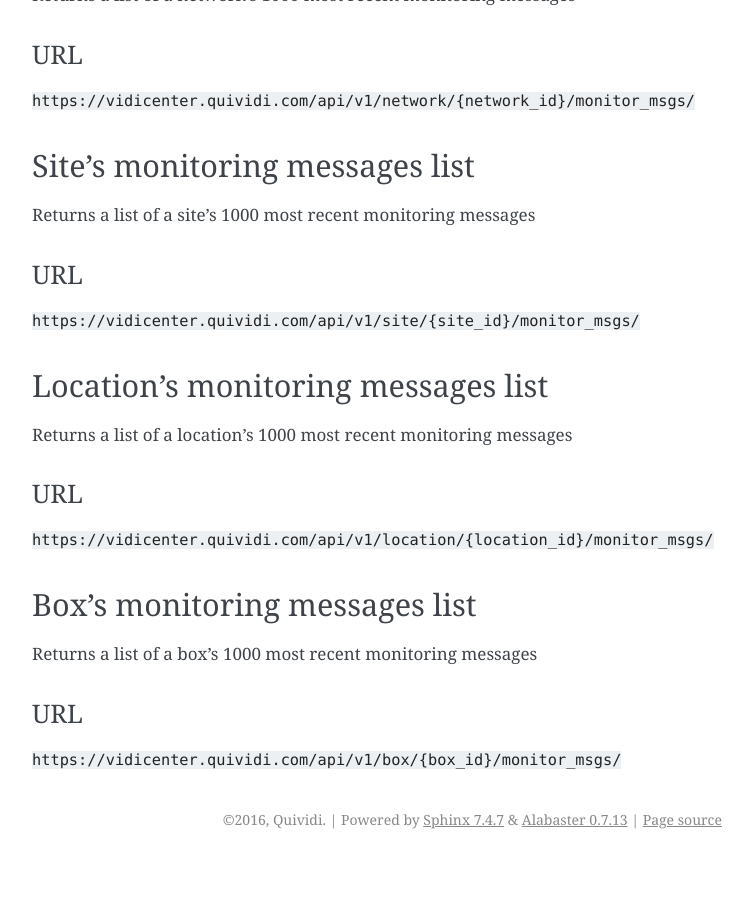
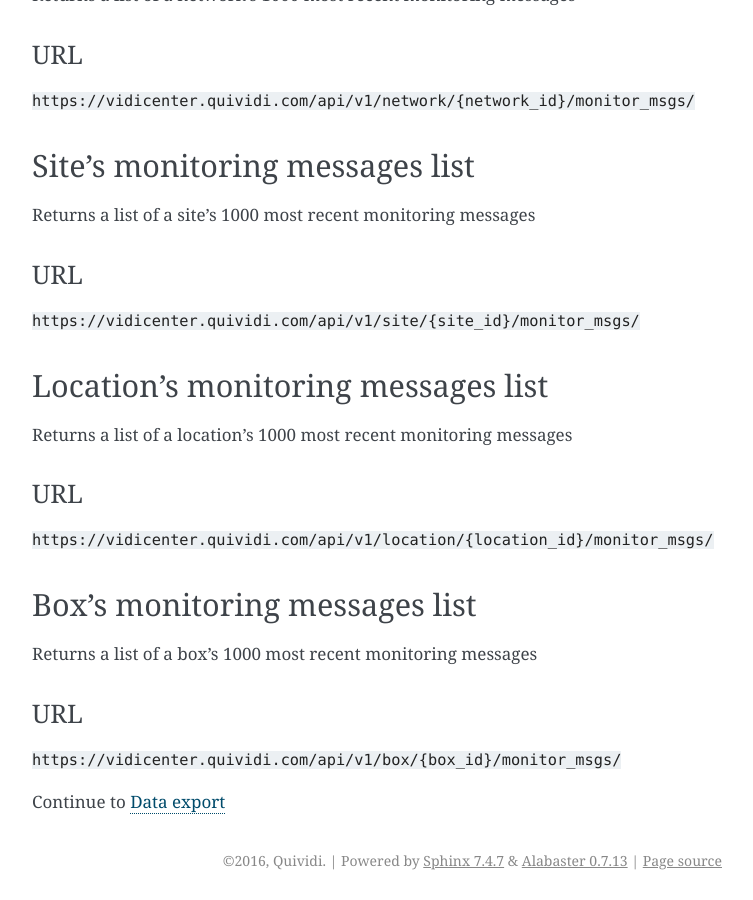
Before and after one commit to quividi/vidicenter-api-documentation, a Sphinx documentation site: the page built from docs/source/status.rst, in a window 1280 px wide and 900 px high, scrolled down 3682 px. Shown: the whole window, without its empty margins (388-1141 px from the left). Built offline with Sphinx 7.4.7, drawn with Linux system fonts in a browser that asks for light colours; before the commit the page ends 4541 px from its top, so only the background shows below that.

Commit message:
Evol [#133096417] Added link to next page

```diff
--- a/docs/source/clip_metadata.rst
+++ b/docs/source/clip_metadata.rst
@@ -1,3 +1,6 @@
+.. _clip_metadata:
+
+
 Clip Metadata
 =============
 
--- a/docs/source/data.rst
+++ b/docs/source/data.rst
@@ -1,3 +1,6 @@
+.. _data:
+
+
 Data export
 ===========
 
@@ -229,3 +232,6 @@
         ],
         "creation_date": "2016-08-25 17:10:32"
     }
+
+
+Continue to :ref:`clip_metadata`
--- a/docs/source/general_usage.rst
+++ b/docs/source/general_usage.rst
@@ -41,3 +41,6 @@
 #########
 
 `This page on VidiCenter <http://vidicenter.quividi.com/api/v1/test/>`_ allows you to generate curl commands and query the export API. You can use it to famliarize yourself with the API.
+
+
+Continue to :ref:`topology`
--- a/docs/source/status.rst
+++ b/docs/source/status.rst
@@ -216,3 +219,6 @@
 ---
 
 ``https://vidicenter.quividi.com/api/v1/box/{box_id}/monitor_msgs/``
+
+
+Continue to :ref:`data`
--- a/docs/source/topology.rst
+++ b/docs/source/topology.rst
@@ -327,3 +330,6 @@
             "label":"box-192366 (C001246) (box-192366)"
         }
     ]
+
+
+Continue to :ref:`status`
```
Also changed, not shown: other parts of docs/source/status.rst (+3 -0 lines), other parts of docs/source/topology.rst (+3 -0 lines).
